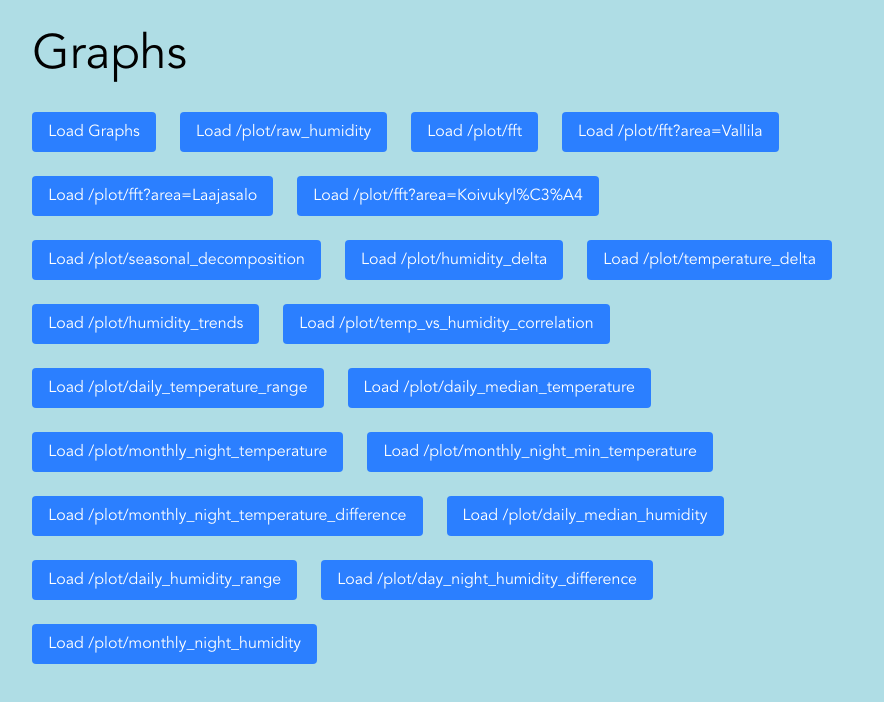
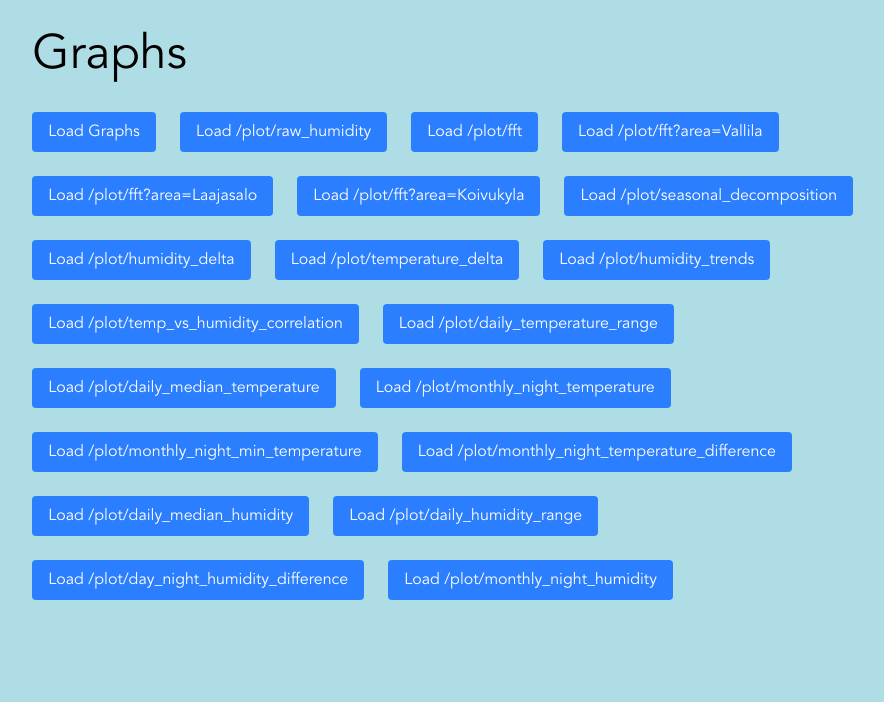
Before and after one commit to ForumViriumHelsinki/metropolia-weather-map, a Next.js app in the folder client/: page /graphs in a window 1280 px wide. Shown: the top 702 px of the page, without its empty margins (181-1065 px from the left). Built offline with nearby package versions, Linux system fonts and the light colour scheme.

Commit message:
Remove Ä from fetch

```diff
--- a/client/src/app/(routes)/graphs/page.tsx
+++ b/client/src/app/(routes)/graphs/page.tsx
@@ -1,20 +1,18 @@
 "use client";
+import { apiFetch } from "@/utils/apiFetch";
 import { useState } from "react";
-import { apiFetch } from "@/utils/apiFetch";
 
 export default function Home() {
   const [images, setImages] = useState([]);
   const [loading, setLoading] = useState(false);
   const [fetchedEndpoints, setFetchedEndpoints] = useState(new Set()); // Track fetched endpoints!
 
-
-
   const endpoints = [
     "/plot/raw_humidity",
     "/plot/fft",
     "/plot/fft?area=Vallila",
     "/plot/fft?area=Laajasalo",
-    "/plot/fft?area=Koivukyl%C3%A4",
+    "/plot/fft?area=Koivukyla",
     "/plot/seasonal_decomposition",
     "/plot/humidity_delta",
     "/plot/temperature_delta",
@@ -28,12 +26,11 @@ export default function Home() {
     "/plot/daily_median_humidity",
     "/plot/daily_humidity_range",
     "/plot/day_night_humidity_difference",
-    "/plot/monthly_night_humidity"
+    "/plot/monthly_night_humidity",
   ];
 
   const LoadAllImages = async () => {
     setLoading(true);
-
 
     try {
       const endpointsToFetch = endpoints.filter(
```
